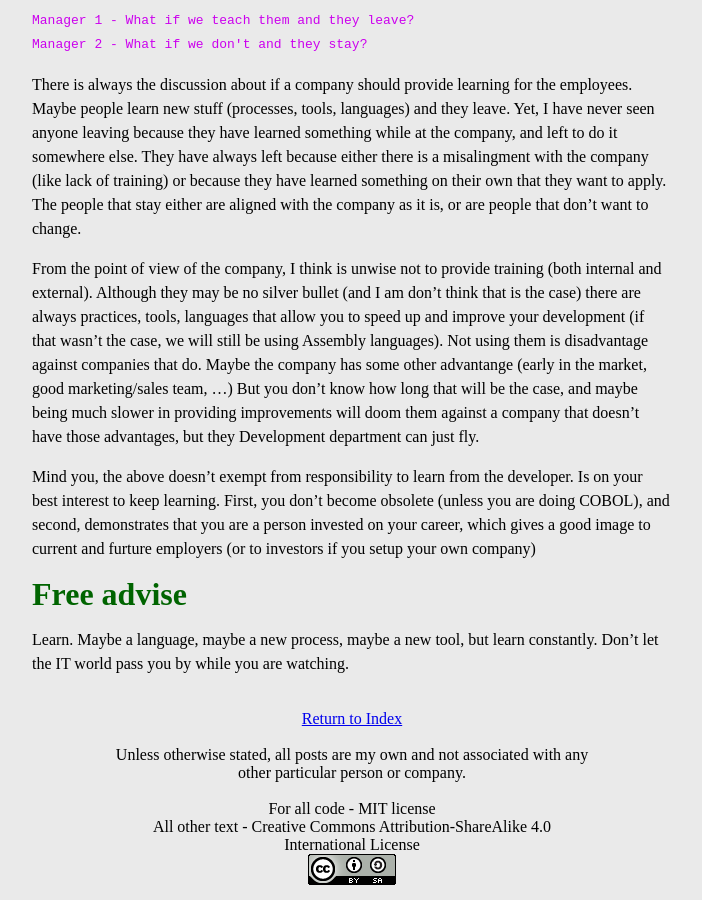
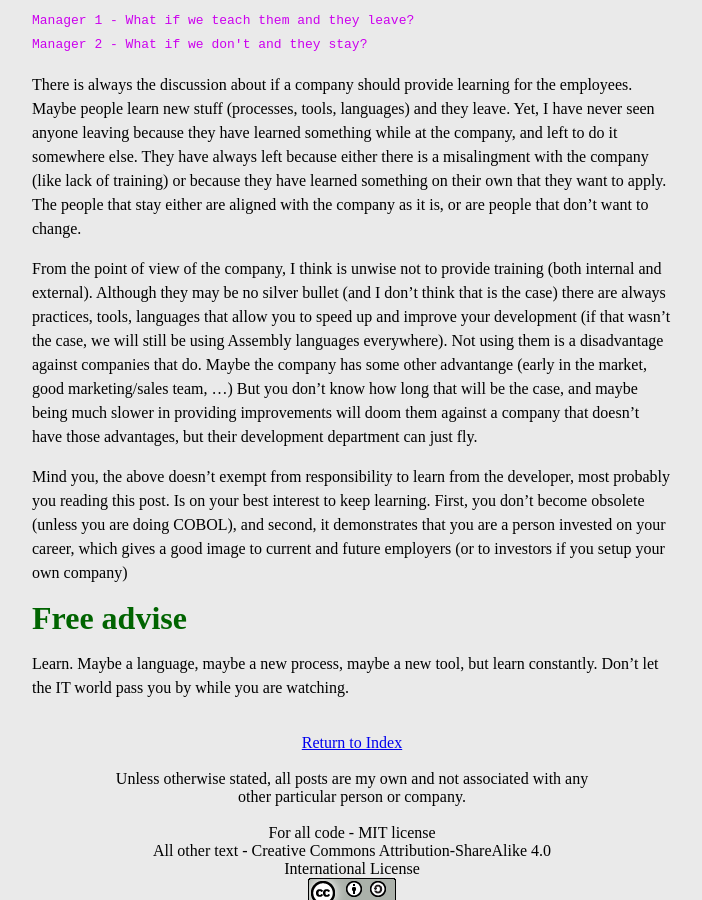
Before and after one commit to MiyamotoAkira/website, a Jekyll site: the page built from _posts/2020-04-17-learning.md, in a window 1280 px wide and 900 px high, scrolled down 901 px. Shown: the whole window, without its empty margins (288-990 px from the left). Built offline with Jekyll 4.4.1, drawn with Linux system fonts in a browser that asks for light colours.

Commit message:
Second editing

```diff
--- a/_posts/2020-04-17-learning.md
+++ b/_posts/2020-04-17-learning.md
@@ -21,9 +21,9 @@ Without that learning, once I changed to a different company, I think it would h
 
 There is always the discussion about if a company should provide learning for the employees. Maybe people learn new stuff (processes, tools, languages) and they leave. Yet, I have never seen anyone leaving because they have learned something while at the company, and left to do it somewhere else. They have always left because either there is a misalingment with the company (like lack of training) or because they have learned something on their own that they want to apply. The people that stay either are aligned with the company as it is, or are people that don't want to change.
 
-From the point of view of the company, I think is unwise not to provide training (both internal and external). Although they may be no silver bullet (and I am don't think that is the case) there are always practices, tools, languages that allow you to speed up and improve your development (if that wasn't the case, we will still be using Assembly languages). Not using them is disadvantage against companies that do. Maybe the company has some other advantange (early in the market, good marketing/sales team, ...) But you don't know how long that will be the case, and maybe being much slower in providing improvements will doom them against a company that doesn't have those advantages, but they Development department can just fly.
+From the point of view of the company, I think is unwise not to provide training (both internal and external). Although they may be no silver bullet (and I don't think that is the case) there are always practices, tools, languages that allow you to speed up and improve your development (if that wasn't the case, we will still be using Assembly languages everywhere). Not using them is a disadvantage against companies that do. Maybe the company has some other advantange (early in the market, good marketing/sales team, ...) But you don't know how long that will be the case, and maybe being much slower in providing improvements will doom them against a company that doesn't have those advantages, but their development department can just fly.
 
-Mind you, the above doesn't exempt from responsibility to learn from the developer. Is on your best interest to keep learning. First, you don't become obsolete (unless you are doing COBOL), and second, demonstrates that you are a person invested on your career, which gives a good image to current and furture employers (or to investors if you setup your own company)
+Mind you, the above doesn't exempt from responsibility to learn from the developer, most probably you reading this post. Is on your best interest to keep learning. First, you don't become obsolete (unless you are doing COBOL), and second, it demonstrates that you are a person invested on your career, which gives a good image to current and future employers (or to investors if you setup your own company)
 
 # Free advise
 
```
